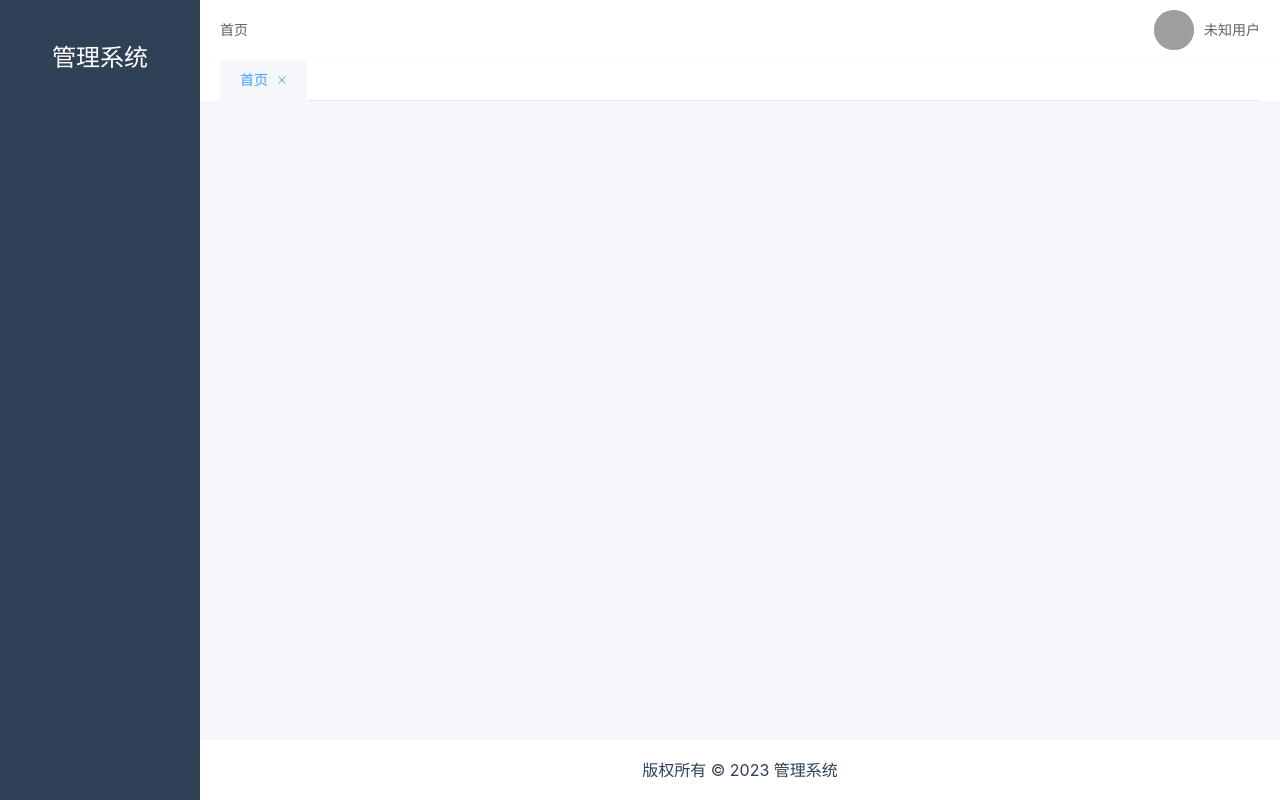
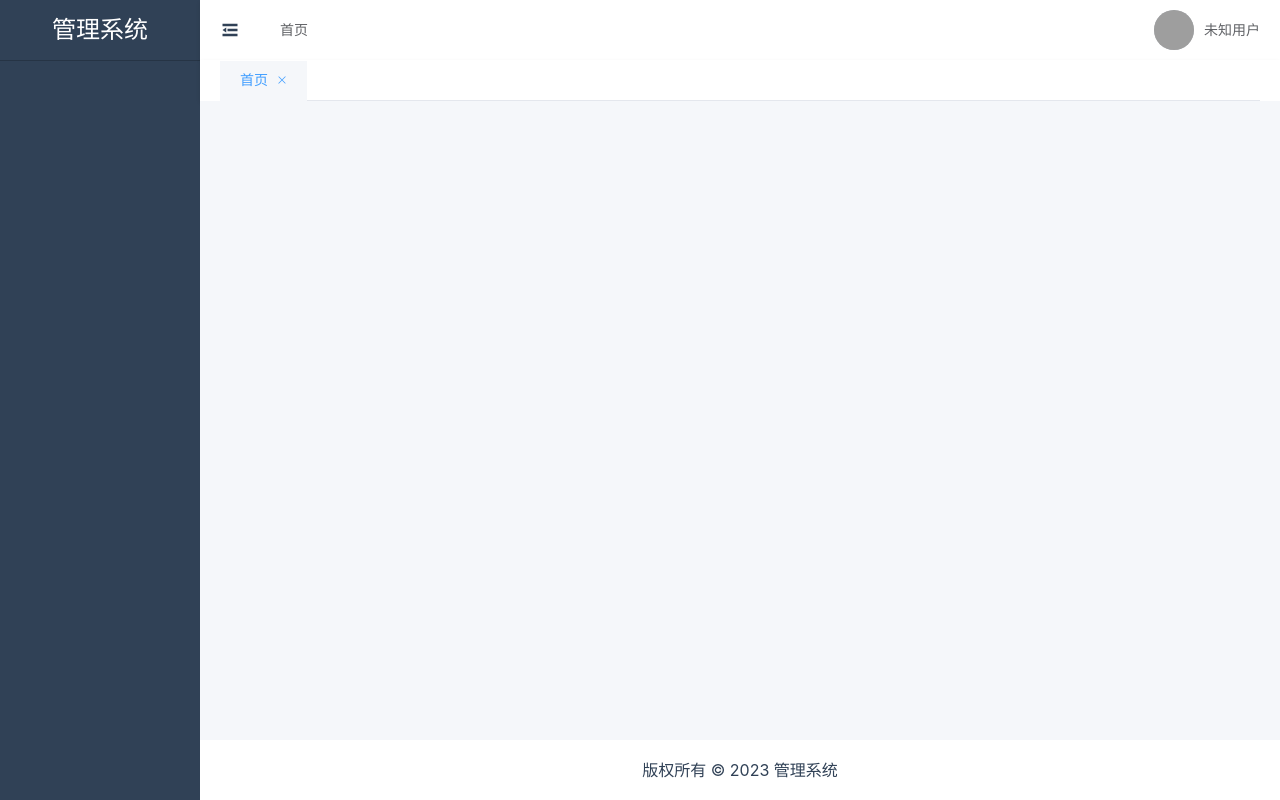
Before and after one commit to supermaodou/maodou-admin-web, a Vue app: page /home in a window 1280 px wide. Built offline with nearby package versions, Linux system fonts and the light colour scheme; sample sign-in values are in the browser's storage; grey boxes are pictures that could not be loaded.

Commit message:
左侧菜单栏展开收起

```diff
--- a/src/views/Home.vue
+++ b/src/views/Home.vue
@@ -1,10 +1,17 @@
 <template>
     <el-container style="height: 100vh;">
         <!-- 左侧菜单栏 -->
-        <el-aside width="200px" style="background-color: #304156;">
-            <h2 style="color: white; text-align: center; padding: 20px 0;">管理系统</h2>
+        <el-aside :width="isCollapse ? '64px' : '200px'" style="background-color: #304156; transition: width 0.3s;">
+            <!-- 菜单栏顶部标题 -->
+            <div class="menu-header">
+                <el-icon v-if="isCollapse" :size="24" style="color: white;">
+                    <HomeFilled /> <!-- 收起时显示的图标 -->
+                </el-icon>
+                <h2 v-else style="color: white; text-align: center; padding: 20px 0;">管理系统</h2>
+            </div>
+            <!-- 菜单栏 -->
             <el-menu :default-active="activeMenu" background-color="#304156" text-color="#fff"
-                active-text-color="#ffd04b" @select="handleMenuSelect">
+                active-text-color="#ffd04b" @select="handleMenuSelect" :collapse="isCollapse">
                 <!-- 动态生成菜单 -->
                 <template v-for="menu in menus" :key="menu.path">
                     <!-- 一级菜单 -->
@@ -31,6 +38,12 @@
         <el-container>
             <!-- 顶部导航栏 -->
             <el-header class="header">
+                <!-- 展开/收起按钮 -->
+                <div class="collapse-button" @click="toggleCollapse">
+                    <el-icon :size="20" style="color: #304156;">
+                        <component :is="isCollapse ? 'Expand' : 'Fold'" />
+                    </el-icon>
+                </div>
                 <!-- 面包屑 -->
                 <el-breadcrumb separator="/">
                     <el-breadcrumb-item v-for="item in breadcrumbs" :key="item.path">
@@ -81,6 +94,7 @@ export default {
         return {
             activeMenu: this.$route.path, // 当前激活的菜单项
             userAvatar: 'https://cube.elemecdn.com/0/88/03b0d39583f48206768a7534e55bcpng.png',
+            isCollapse: false, // 是否收起菜单栏
         };
     },
     computed: {
@@ -132,6 +146,7 @@ export default {
         // 处理标签页点击
         handleTabClick(tab) {
             const path = tab.props.name; // 获取标签页的路由路径
+            this.setActiveTab(path); // 调用 Vuex action 更新激活的标签页
             this.$router.push(path); // 跳转到对应路由
         },
         // 处理退出登录
@@ -144,6 +159,10 @@ export default {
                 this.$store.dispatch('logout'); // 调用 Vuex Action 清除用户信息
                 this.$router.push('/login'); // 跳转到登录页面
             });
+        },
+        // 切换菜单栏展开/收起状态
+        toggleCollapse() {
+            this.isCollapse = !this.isCollapse;
         },
     },
     watch: {
@@ -187,10 +206,38 @@ html {
     color: white;
     line-height: 60px;
     display: flex;
-    justify-content: space-between;
     align-items: center;
     box-shadow: 0 2px 4px rgba(0, 0, 0, 0.1);
     padding: 0 20px;
+}
+
+/* 展开/收起按钮样式 */
+.collapse-button {
+    display: flex;
+    justify-content: center;
+    align-items: center;
+    height: 60px;
+    cursor: pointer;
+    margin-right: 20px;
+}
+
+.collapse-button:hover {
+    background-color: #f5f7fa;
+}
+
+/* 面包屑样式 */
+.el-breadcrumb {
+    flex: 1;
+    margin-left: 20px;
+}
+
+/* 菜单栏顶部标题样式 */
+.menu-header {
+    display: flex;
+    justify-content: center;
+    align-items: center;
+    height: 60px;
+    border-bottom: 1px solid #263445;
 }
 
 /* 标签页区域样式 */
```
